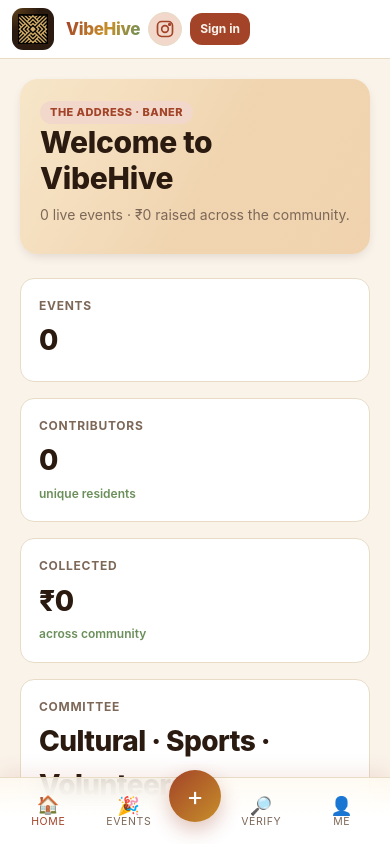
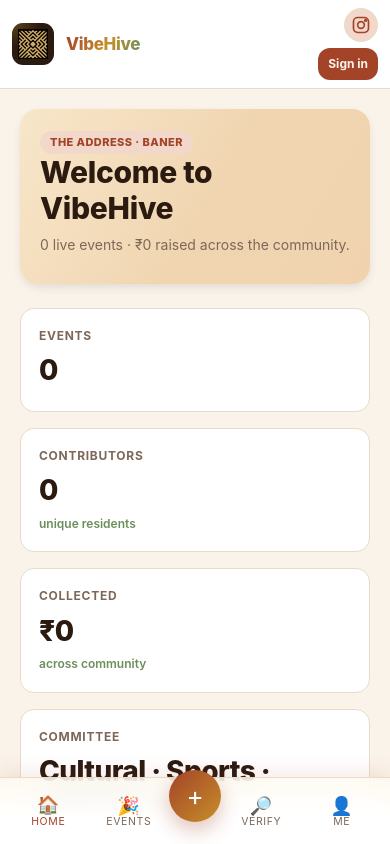
Before and after one commit to tadeskops/ta_vibehive, a plain HTML site: page index.html in a window 390 px wide. Shown: the top 844 px of the page. Drawn offline with Linux system fonts and the light colour scheme.

Commit message:
feat(mobile-header): stack IG + whoami vertically on the right
Ports the sketch layout requested by the user: on mobile the header
now reads as a two-column grid — brand on the left, actions stacked
on the right — so the Instagram shortcut and the whoami/Switch pill
stop crowding the brand text at 360-420 px viewports.

Changes:
- index.html: wrap the mobile IG icon and #whoami in a new
  <div class="topbar-right"> cluster. Desktop still sees a normal
  flex item pushed to the far right by .topnav (flex:1) — no visual
  change on desktop.
- assets/css/base.css: add .topbar-right { display:inline-flex;
  gap:10px } so desktop keeps the horizontal row layout. Include it
  in the @media print `display:none` list.
- assets/css/mobile.css: on <=640 px, .topbar-right becomes
  flex-direction:column with align-items:flex-end and
  margin-left:auto — IG tile sits above the whoami pill on the far
  right. Updated the IG shortcut docstring so it reflects the new
  "above the whoami pill" position rather than "left of".

Verified in the integrated browser at mobile width: header now shows
[brand] on the left, [IG] top-right, [bell + persona + Switch] below
it — matches the reference sketch and gives both action tiles a full
tap target without touching the brand row.

```diff
--- a/assets/css/base.css
+++ b/assets/css/base.css
@@ -98,6 +98,12 @@
 .topnav a.active{background:var(--terra-soft);color:var(--terra);text-decoration:none}
 .topnav a:hover{color:var(--ink);text-decoration:none}
 .topbar-actions{display:flex;align-items:center;gap:10px}
+/* Wrapper around the right-side cluster (IG shortcut + whoami pill).
+ * Desktop: single flex row — visually indistinguishable from the pre-wrap
+ * layout because `.topnav` (flex:1) still pushes it to the far right.
+ * Mobile: mobile.css re-declares this as a right-aligned vertical stack
+ * so the icons stop crowding the brand text. */
+.topbar-right{display:inline-flex;align-items:center;gap:10px}
 .whoami{display:flex;align-items:center;gap:8px;padding:6px 12px;border-radius:999px;background:var(--terra-soft);color:var(--terra);font-weight:700;font-size:13px}
 .whoami .avatar{width:26px;height:26px;border-radius:50%;background:linear-gradient(135deg,var(--terra),var(--gold));color:#fff;display:flex;align-items:center;justify-content:center;font-size:11px;font-weight:800}
 
@@ -323,7 +329,7 @@
 /* Print / receipt */
 @media print{
   body{background:#fff;-webkit-print-color-adjust:exact;print-color-adjust:exact}
-  .topbar,.footpad,.topnav,.topbar-actions,.print-hide{display:none!important}
+  .topbar,.footpad,.topnav,.topbar-actions,.topbar-right,.print-hide{display:none!important}
   .receipt{border:none;box-shadow:none;page-break-inside:avoid}
   .receipt::before,.receipt-stamp img{-webkit-print-color-adjust:exact;print-color-adjust:exact}
   .stage{padding:0}
--- a/assets/css/mobile.css
+++ b/assets/css/mobile.css
@@ -32,11 +32,22 @@
 
   [data-tvh-desktop-only] { display: none !important; }
 
-  /* --- Header: hide the horizontal nav, compact the brand ---- */
+  /* --- Header: hide the horizontal nav, compact the brand ----
+   * Layout on mobile mirrors the user-approved sketch:
+   *   [ brand-wrap ]      [ IG    ]
+   *                       [ 👤    ]
+   * i.e. LEFT column holds the brand (mark + text as before);
+   * RIGHT column holds the two action tiles STACKED vertically so
+   * they no longer sit inline with the brand text on 360 px screens.
+   * `.topbar-right` is a flex column here; `margin-left:auto` pushes
+   * it to the far right and `align-items:flex-end` right-aligns each
+   * tile. `.topnav` is hidden, so `.topbar-inner` shrinks to just
+   * `.brand-wrap` + `.topbar-right`. */
   .topbar-inner {
     padding: 8px 12px;
     gap: 8px;
     flex-wrap: nowrap;
+    align-items: center;
   }
   .topnav { display: none !important; }
   .brand-mark img { height: 30px; width: 30px; }
@@ -48,13 +59,28 @@
   .whoami .role-badge { display: none; }
   .whoami > span:nth-child(2) { max-width: 60px; overflow: hidden; text-overflow: ellipsis; white-space: nowrap; }
 
+  /* Right cluster: stacked vertically so IG icon and whoami pill each
+   * get their own row, right-aligned. Gives both tiles a comfortable
+   * tap target without competing with the brand text. */
+  .topbar-right {
+    display: flex;
+    flex-direction: column;
+    align-items: flex-end;
+    justify-content: center;
+    gap: 6px;
+    margin-left: auto;
+    flex-shrink: 0;
+  }
+
   /* --- Top-right Instagram shortcut (mobile only) ------------
      Ported from ta-society-helpdesk: on phones the .footpad is
      hidden so the desktop @-handle link is unreachable. This
-     compact icon lives at the top-right of the header, sits to
-     the LEFT of the whoami pill so tap targets don't crowd the
-     Switch button, and stays hidden when society.social has no
-     URL configured (revealed by app.js#hydrate). */
+     compact icon lives at the top-right of the header, INSIDE
+     the `.topbar-right` vertical stack — it sits ABOVE the
+     whoami pill on mobile so both get a full-width tap target
+     without crowding the brand text. Stays hidden when
+     society.social has no URL configured (revealed by
+     app.js#hydrate). */
   .tvh-header-ig {
     display: inline-flex; align-items: center; justify-content: center;
     width: 34px; height: 34px;
--- a/index.html
+++ b/index.html
@@ -43,13 +43,17 @@
       </span>
     </span>
     <nav class="topnav" id="topnav" aria-label="Primary"></nav>
+    <!-- Right cluster. Desktop: single row [IG · whoami]. Mobile: two
+         stacked rows so the icons stop crowding the brand text.
+         See mobile.css `.topbar-right` block. -->
+    <div class="topbar-right" id="topbarRight">
       <!-- Mobile-only Instagram shortcut. On phones the whole .footpad
-         (which holds the desktop @-handle link) is hidden by mobile.css,
-         so this compact icon sits at the top-right corner alongside the
-         persona pill / notify bell. Hidden above 640 px via the
-         [data-tvh-mobile-only] hard-hide rule. Hydrated from
-         society.social.instagram at DOMContentLoaded — kept hidden when
-         no handle is configured. -->
+           (which holds the desktop @-handle link) is hidden by
+           mobile.css, so this compact icon sits at the top-right
+           corner alongside the persona pill / notify bell. Hidden
+           above 640 px via the [data-tvh-mobile-only] hard-hide rule.
+           Hydrated from society.social.instagram at DOMContentLoaded —
+           kept hidden when no handle is configured. -->
       <a class="tvh-header-ig" id="tvhHeaderIg" data-tvh-mobile-only
          href="#" target="_blank" rel="noopener noreferrer" hidden
          aria-label="Follow society on Instagram"
@@ -57,6 +61,7 @@
         <svg width="20" height="20" viewBox="0 0 24 24" fill="none" stroke="currentColor" stroke-width="2" stroke-linecap="round" stroke-linejoin="round" aria-hidden="true"><rect x="3" y="3" width="18" height="18" rx="5"/><circle cx="12" cy="12" r="4"/><circle cx="17.5" cy="6.5" r="1" fill="currentColor"/></svg>
       </a>
       <div class="topbar-actions" id="whoami"></div>
+    </div>
   </div>
 </header>
 <main id="main" class="stage" aria-live="polite"></main>
```
Lines whose indentation alone changed are shown as unchanged.
